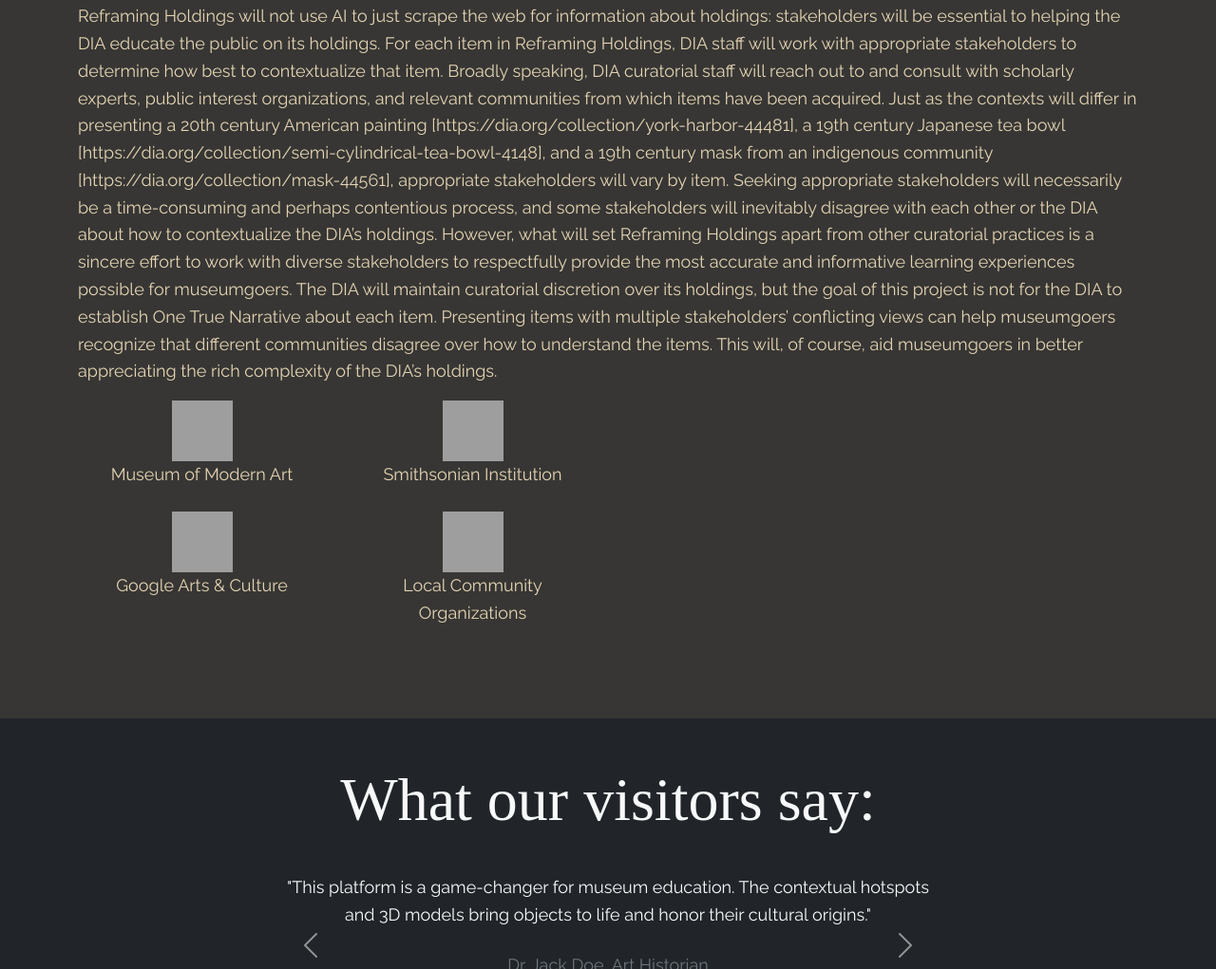
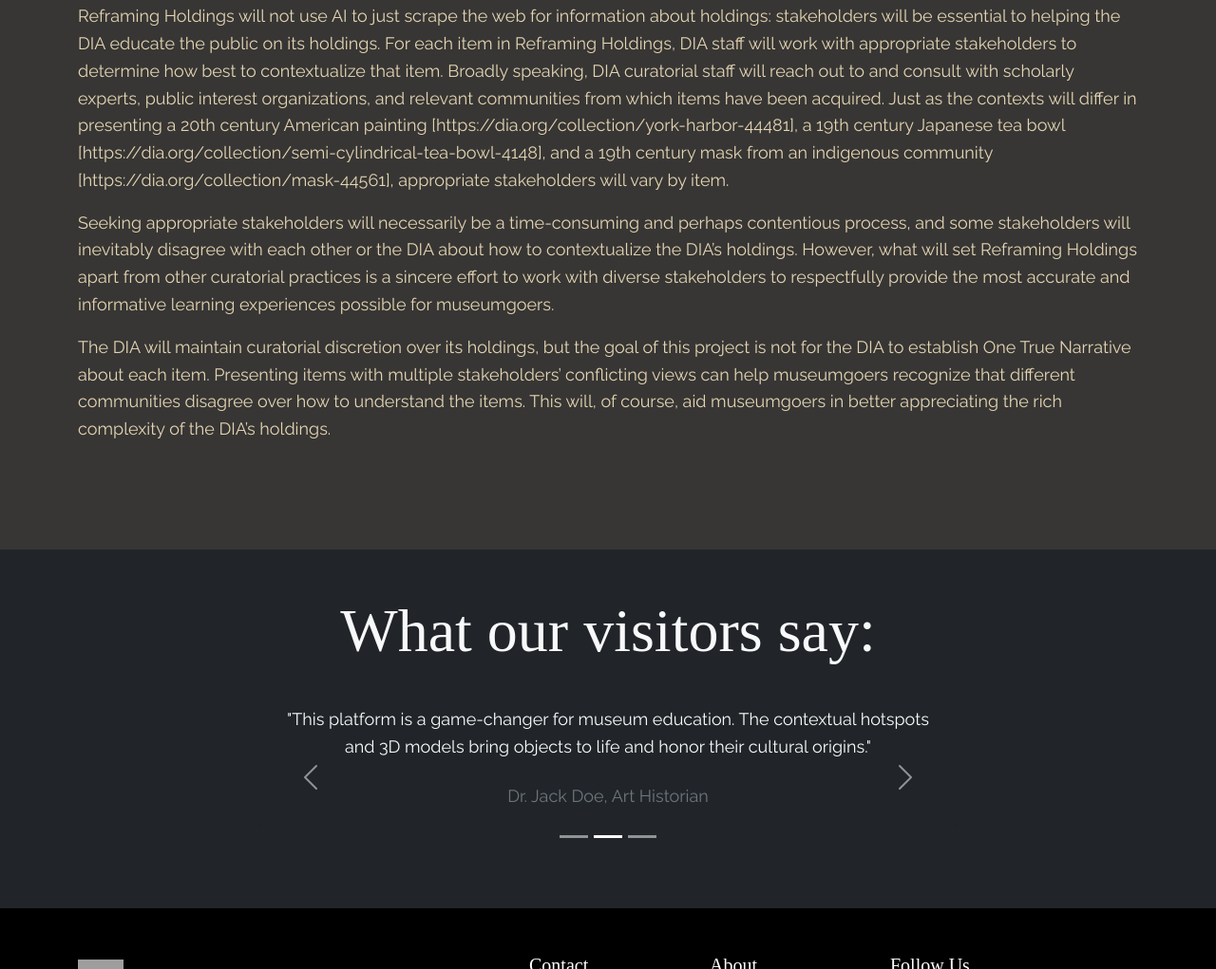
Before and after one commit to kierazhou/DIA-reframing-collection, a plain HTML site: page pages/homepage.html in a window 1280 px wide. Shown: the part 2120-3141 px from the top of the page at 95% size. Drawn offline with nearby package versions, Linux system fonts and the light colour scheme; grey boxes are pictures that could not be loaded; a web font is replaced by a local one.

Commit message:
Update homepage.html

```diff
--- a/pages/homepage.html
+++ b/pages/homepage.html
@@ -116,51 +116,21 @@
                         bowl [https://dia.org/collection/semi-cylindrical-tea-bowl-4148], and a 19th century mask from
                         an indigenous community [https://dia.org/collection/mask-44561], appropriate stakeholders will
                         vary by item.
-
+                    </p>
+                    <p>
                         Seeking appropriate stakeholders will necessarily be a time-consuming and perhaps contentious
                         process, and some stakeholders will inevitably disagree with each other or the DIA about how to
                         contextualize the DIA’s holdings. However, what will set Reframing Holdings apart from other
                         curatorial practices is a sincere effort to work with diverse stakeholders to respectfully
                         provide the most accurate and informative learning experiences possible for museumgoers.
-
+                    </p>
+                    <p>
                         The DIA will maintain curatorial discretion over its holdings, but the goal of this project is
                         not for the DIA to establish One True Narrative about each item. Presenting items with multiple
                         stakeholders’ conflicting views can help museumgoers recognize that different communities
                         disagree over how to understand the items. This will, of course, aid museumgoers in better
                         appreciating the rich complexity of the DIA’s holdings.
                     </p>
-                </div>
-                <div class="col-md-6">
-                    <div class="row text-center">
-                        <div class="col-6 mb-4">
-                            <div class="icon-grid">
-                                <img src="https://avatars.githubusercontent.com/u/12055897?s=280&v=4" alt="MoMA"
-                                    style="width:64px;height:64px;">
-                                <div>Museum of Modern Art</div>
-                            </div>
-                        </div>
-                        <div class="col-6 mb-4">
-                            <div class="icon-grid">
-                                <img src="https://www.iarpccollaborations.org/uploads/cms/images/si_hmsg_alternate_clr.png/image-full;size$350,350.ImageHandler"
-                                    alt="Smithsonian" style="width:64px;height:64px;">
-                                <div>Smithsonian Institution</div>
-                            </div>
-                        </div>
-                        <div class="col-6">
-                            <div class="icon-grid">
-                                <img src="https://upload.wikimedia.org/wikipedia/commons/thumb/e/e7/Arts_%26_Culture_Logo.svg/2048px-Arts_%26_Culture_Logo.svg.png"
-                                    alt="Google Arts & Culture" style="width:64px;height:64px;">
-                                <div>Google Arts & Culture</div>
-                            </div>
-                        </div>
-                        <div class="col-6">
-                            <div class="icon-grid">
-                                <img src="https://www.shutterstock.com/image-vector/meeting-location-team-place-thin-600nw-2221478391.jpg"
-                                    alt="Community Organizations" style="width:64px;height:64px;">
-                                <div>Local Community Organizations</div>
-                            </div>
-                        </div>
-                    </div>
                 </div>
             </div>
         </div>
```
